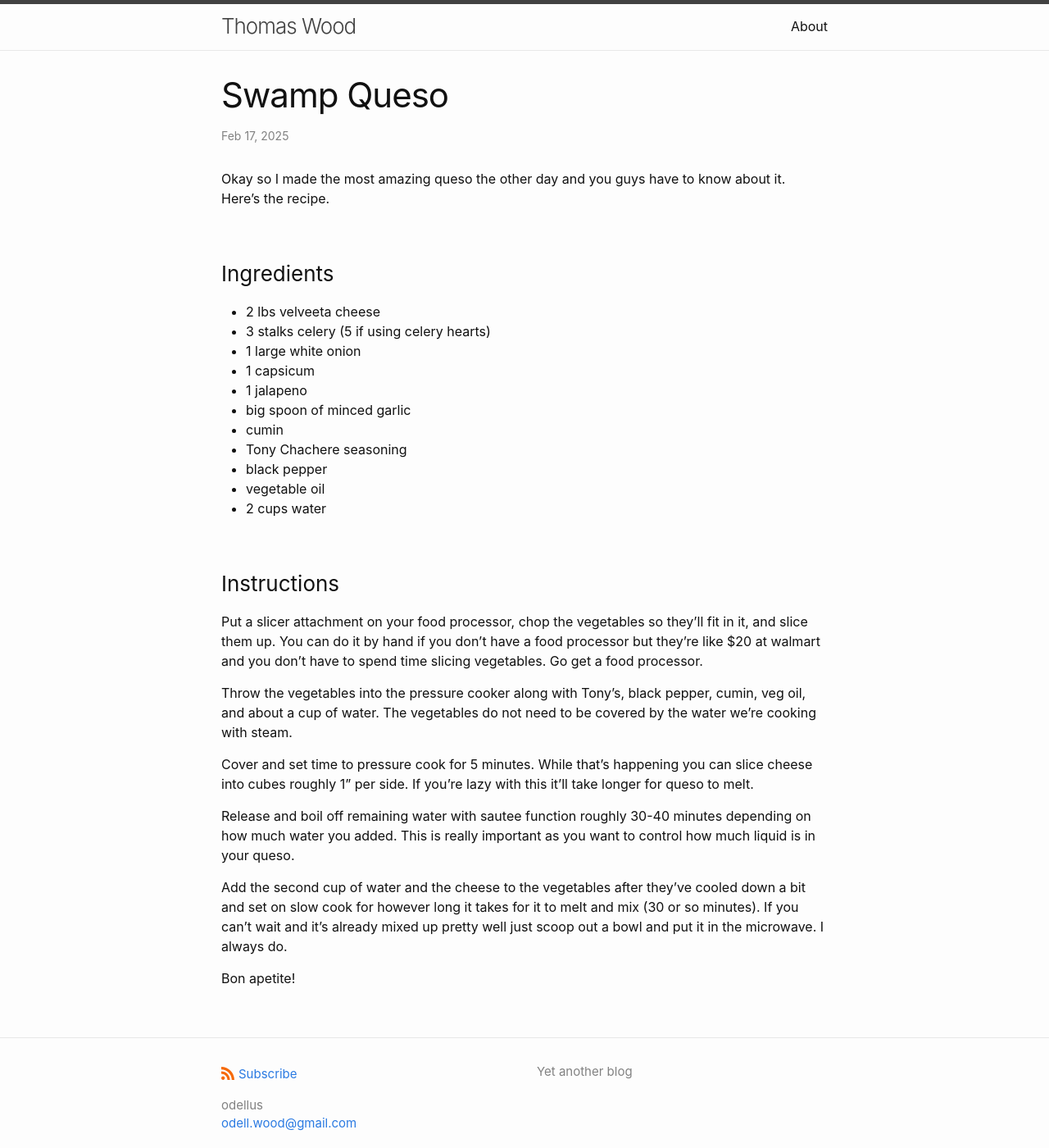
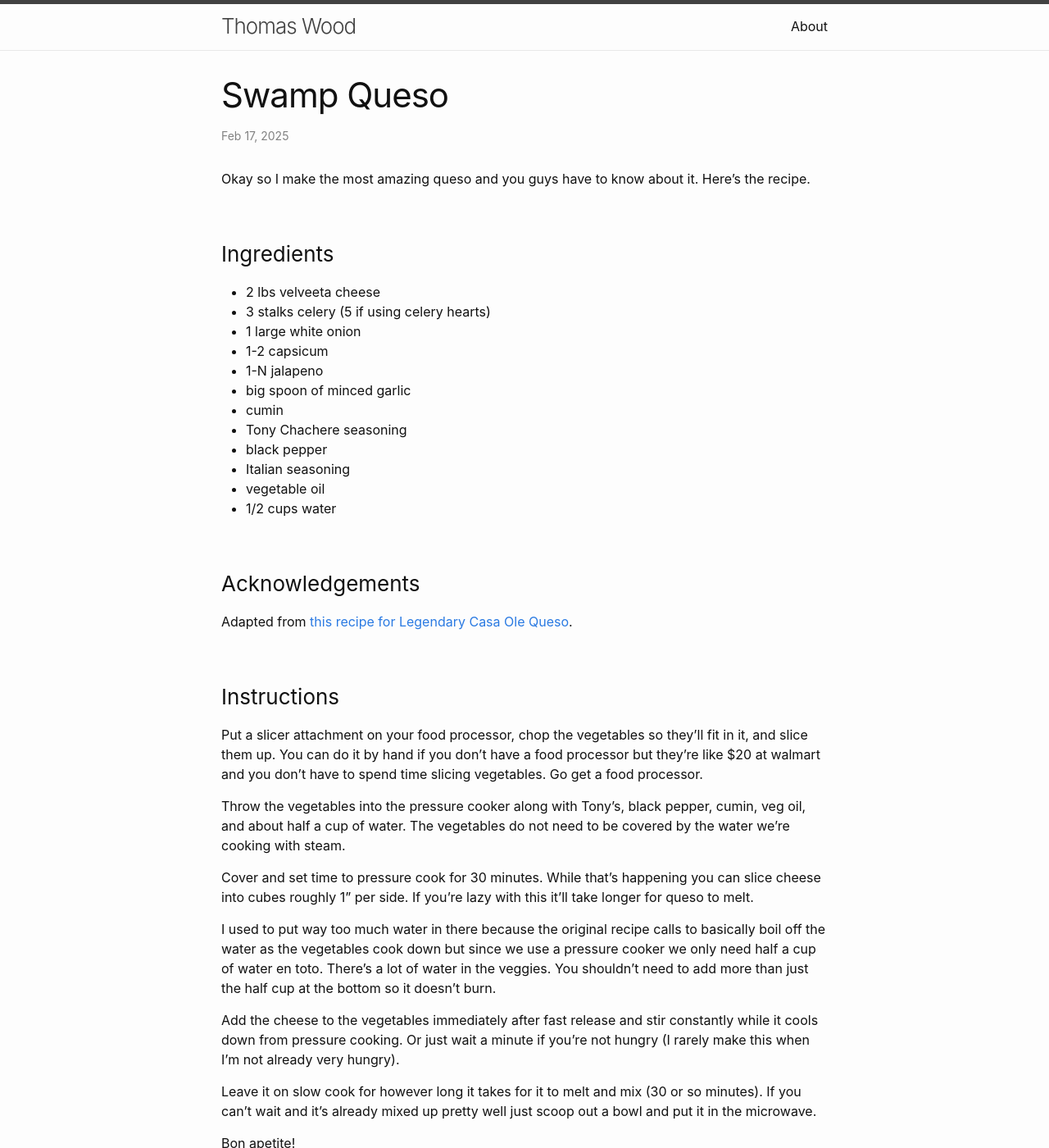
Before and after one commit to odellus/blog, a Jekyll site: the page built from _posts/2025-02-17-Swamp-Queso.md, in a window 1280 px wide and 1400 px high. Shown: the whole window at 82% size. Built offline with Jekyll 4.4.1, drawn with Linux system fonts in a browser that asks for light colours.

Commit message:
Update 2025-02-17-Swamp-Queso.md

```diff
--- a/_posts/2025-02-17-Swamp-Queso.md
+++ b/_posts/2025-02-17-Swamp-Queso.md
@@ -3,33 +3,37 @@ layout: post
 title: Swamp Queso
 ---
 
-Okay so I made the most amazing queso the other day and you guys have to know about it. Here's the recipe.
+Okay so I make the most amazing queso and you guys have to know about it. Here's the recipe.
 
 ### Ingredients
 - 2 lbs velveeta cheese
 - 3 stalks celery (5 if using celery hearts)
 - 1 large white onion
-- 1 capsicum
-- 1 jalapeno
+- 1-2 capsicum
+- 1-N jalapeno
 - big spoon of minced garlic
 - cumin
 - Tony Chachere seasoning
 - black pepper
+- Italian seasoning
 - vegetable oil
-- 2 cups water
+- 1/2 cups water
+
+### Acknowledgements
+Adapted from [this recipe for Legendary Casa Ole Queso](https://cookingindex.com/recipes/75606/casa-ole%27s-chili-con-queso.htm).
 
 ### Instructions
+
 Put a slicer attachment on your food processor, chop the vegetables so they'll fit in it, and slice them up. You can do it by hand if you don't have a food processor but they're like $20 at walmart and you don't have to spend time slicing vegetables. Go get a food processor.
 
-Throw the vegetables into the pressure cooker along with Tony's, black pepper, cumin, veg oil, and about a cup of water. The vegetables do not need to be covered by the water we're cooking with steam.
+Throw the vegetables into the pressure cooker along with Tony's, black pepper, cumin, veg oil, and about half a cup of water. The vegetables do not need to be covered by the water we're cooking with steam.
 
-Cover and set time to pressure cook for 5 minutes. While that's happening you can slice cheese into cubes roughly 1" per side. If you're lazy with this it'll take longer for queso to melt.
+Cover and set time to pressure cook for 30 minutes. While that's happening you can slice cheese into cubes roughly 1" per side. If you're lazy with this it'll take longer for queso to melt.
 
-Release and boil off remaining water with sautee function roughly 30-40 minutes depending on how much water you added. This is really important as you want to control how much liquid is in your queso.
+I used to put way too much water in there because the original recipe calls to basically boil off the water as the vegetables cook down but since we use a pressure cooker we only need half a cup of water en toto. There's a lot of water in the veggies. You shouldn't need to add more than just the half cup at the bottom so it doesn't burn.
 
+Add the cheese to the vegetables immediately after fast release and stir constantly while it cools down from pressure cooking. Or just wait a minute if you're not hungry (I rarely make this when I'm not already very hungry).
 
-Add the second cup of water and the cheese to the vegetables after they've cooled down a bit and set on slow cook for however long it takes for it to melt and mix (30 or so minutes). If you can't wait and it's already mixed up pretty well just scoop out a bowl and put it in the microwave. I always do.
-
-
+Leave it on slow cook for however long it takes for it to melt and mix (30 or so minutes). If you can't wait and it's already mixed up pretty well just scoop out a bowl and put it in the microwave.
 
 Bon apetite!
```
